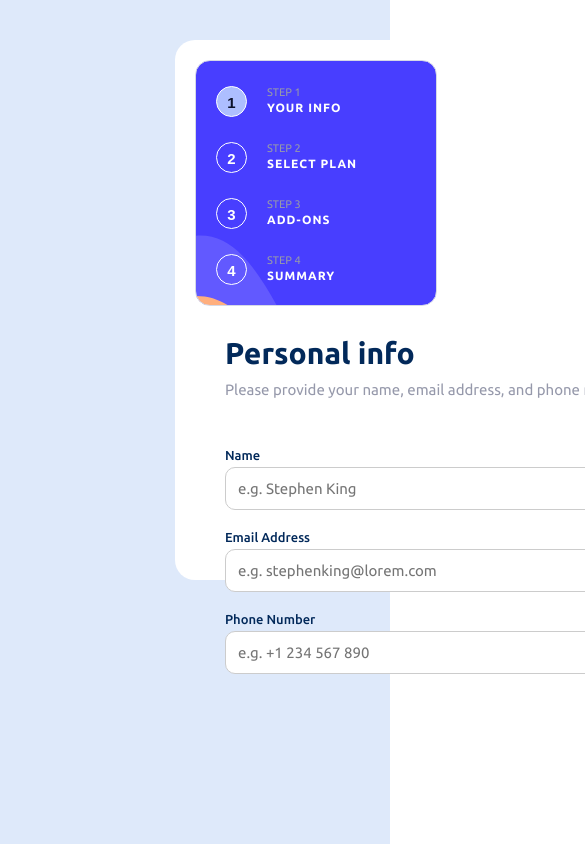
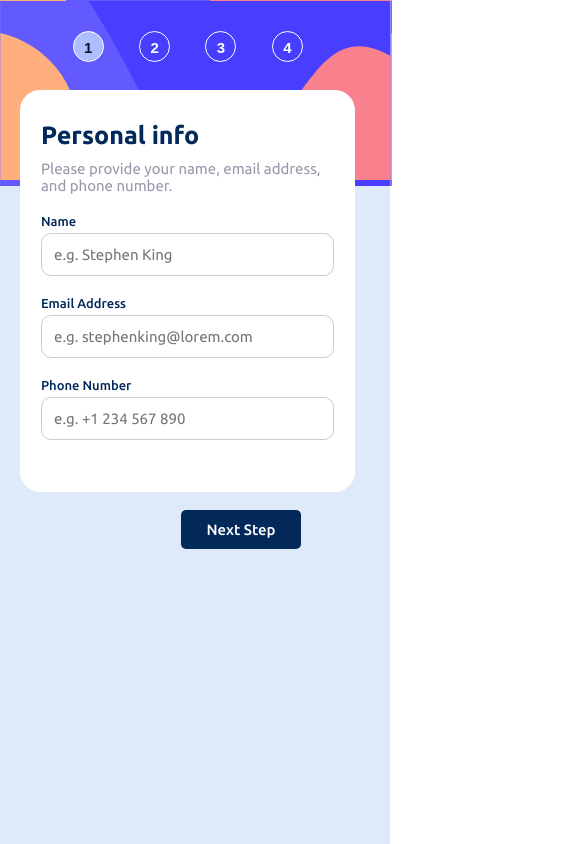
Before and after one commit to BdNiyi/msfmain, a React (Create React App) app in the folder msfmain/: page / in a window 390 px wide. Shown: the top 844 px of the page, 585 px wide, since content can reach past the window. Built offline with nearby package versions, Linux system fonts and the light colour scheme.

Commit message:
mobile1and2done

```diff
--- a/msfmain/src/MultiStepForm.js
+++ b/msfmain/src/MultiStepForm.js
@@ -1,10 +1,8 @@
-// MultiStepForm.js
 import React, { useState } from 'react';
 import First from './first';
 import Second from './second';
 import Third from './third';
 import Fourth from './fourth';
-import Fifth from './fifth';
 import './ffirst.css';
 
 function MultiStepForm() {
@@ -16,14 +14,10 @@ function MultiStepForm() {
         return <First goToNext={() => setCurrentStep(2)} />;
       case 2:
         return <Second goBack={() => setCurrentStep(1)} goToNext={() => setCurrentStep(3)} />;
-        case 3:
+      case 3:
         return <Third goBack={() => setCurrentStep(2)} goToNext={() => setCurrentStep(4)} />;
       case 4:
-        return <Fourth goBack={() => setCurrentStep(3)} />;
-      case 5:
-        return <Fifth goBack={() => setCurrentStep(4)} />;
-
-      // Add more cases for Step 3 and Step 4
+        return <Fourth goBack={() => setCurrentStep(3)} goToNext={() => setCurrentStep(5)} />;
       default:
         return <First goToNext={() => setCurrentStep(2)} />;
     }
@@ -45,7 +39,7 @@ function MultiStepForm() {
               <div
                 className="sidenum"
                 style={{
-                  backgroundColor: currentStep === stepNumber ? 'hsl(228, 100%, 84%)' :'',
+                  backgroundColor: currentStep === stepNumber ? 'hsl(228, 100%, 84%)' : '',
                   color: currentStep === stepNumber ? 'hsl(229, 57%, 11%)' : '',
                 }}
               >
@@ -59,7 +53,10 @@ function MultiStepForm() {
           );
         })}
       </div>
-      {renderStep()}
+
+      <div className="step-content">
+        {renderStep()}
+      </div>
     </div>
   );
 }
--- a/msfmain/src/ffirst.css
+++ b/msfmain/src/ffirst.css
@@ -153,6 +153,7 @@
     font-family: "Ubuntu", sans-serif;
     font-size: 0.875rem;
     margin-top: 0.25rem;
+    margin-bottom: -20px;
     margin-left: 350px;
     display: block;
   }
@@ -174,7 +175,7 @@
     padding: 10px 20px;
     border: 1px solid transparent;
     border-radius: 5px;
-    margin-top: 20px;
+    margin-top: 50px;
     margin-left: 370px;
     cursor: pointer;
 }
@@ -206,44 +207,57 @@ and (min-width: 320px)
 and (max-width: 658px)
  {
     .firstpagebody{
-        background-color: white;
-        display: flex;
+        display: block;
+        background:none;
         flex-direction: column;
         justify-content: space-between;
         height: 500px;
         width: 850px;
-        margin:;
+        margin-left: 50px;
+        margin-top: -20px;
         padding: 20px 20px 20px 50px;
-        border-radius: 20px;
         font-family: Arial, sans-serif;
         font-size: 500;
     }
     .sidebar{
-        border: 1px solid hsl(229, 24%, 87%);
-        border-radius: 15px;
-        margin-left: -30px;
-        background-image: ;
+        align-content: center;
+        border: 1px solid transparent;
+        border-radius: 1px;
+        margin-left: -101px;
+        margin-top: -25px;
+    background-image: url('./assets/images/bg-sidebar-mobile.svg');
         background-position: center;
-        background-size: cover;
-        padding: 20px 20px 20px 20px;
-        width: 200px;
-        color:white
+        background-size:contain;
+        padding: 10px 10px 10px 10px;
+        width: 95vw;
+        height: 20vh;
+        color:white;
+        display: flex;
+        flex-direction: row;
+        justify-content: space-around;
+        position: absolute;
+        z-index: 1;
     }
     .sidebar1{
         display: flex;
-        margin-top: 5px;
+        margin-top: 25px;
+        margin-left: 40px;
     }
     .sidebar2{
         display: flex;
         margin-top: 25px;
+        margin-left: -10px;
     }
     .sidebar3{
         display: flex;
         margin-top: 25px;
+        margin-left: -10px;
     }
     .sidebar4{
         display: flex;
         margin-top: 25px;
+        margin-left: -10px;
+        margin-right: 55px;
     }
     .sidenum{
         font-size: 15px;
@@ -255,6 +269,7 @@ and (max-width: 658px)
          height: 15px;
         width: 15px;
        padding: 7px;
+
     }
     .sidenum:hover{
         border-color:hsl(228, 100%, 84%);
@@ -269,15 +284,19 @@ and (max-width: 658px)
 
     .sidebar1text{
         margin-left: 20px;
+        display:none;
     }
     .sidebar2text{
         margin-left: 20px;
+        display:none;
     }
     .sidebar3text{
         margin-left: 20px;
+        display:none;
     }
     .sidebar4text{
         margin-left: 20px;
+        display:none;
     }
     .stepnum{
         font-family: "Ubuntu", sans-serif;
@@ -295,15 +314,26 @@ and (max-width: 658px)
         margin-top: 3px;
     }
     .Personalinfo{
+        position: absolute;
+        z-index: 1;
       display: block;
-      margin-right: 100px;
-      margin-top: 30px;
+      background-color: white;
+      padding: 20px;
+      margin-top: 70px;
+      margin-left: -80px;
+      font-family: "Ubuntu", sans-serif;
+      border: 1px solid #ffffff;
+      border-radius: 20px;
+      width: 75vw;
+      height: 360px;
+
     }
     .pihead{
         font-family: "Ubuntu", sans-serif;
         font-weight: 700;
-        font-size: 30px;
+        font-size: 25px;
         color: hsl(213, 96%, 18%);
+        margin-top: 10px;
     }
     .pip{
         font-family: "Ubuntu", sans-serif;
@@ -314,7 +344,7 @@ and (max-width: 658px)
     }
 
     .forform{
-        margin-top: 50px;
+        margin-top: 20px;
     }
     .formgroup{
         display: flex;
@@ -351,7 +381,9 @@ and (max-width: 658px)
         font-family: "Ubuntu", sans-serif;
         font-size: 0.875rem;
         margin-top: 0.25rem;
-        margin-left: 350px;
+        margin-bottom: -20px;
+        margin-left: 110px;
+        width: 200px;
         display: block;
       }
 
@@ -372,8 +404,9 @@ and (max-width: 658px)
         padding: 10px 20px;
         border: 1px solid transparent;
         border-radius: 5px;
-        margin-top: 20px;
-        margin-left: 370px;
+        margin-top: 70px;
+        margin-left: 140px;
+        width: 120px;
         cursor: pointer;
     }
     .nextstep:hover{
--- a/msfmain/src/first.js
+++ b/msfmain/src/first.js
@@ -1,10 +1,7 @@
-import React from 'react';
-import { useState } from 'react';
+import React, { useState } from 'react';
 import './ffirst.css';
 
-
 function First({ goToNext }) {
-  // ...
   const [form, setForm] = useState({
     name: '',
     email: '',
@@ -31,7 +28,7 @@ function First({ goToNext }) {
   const handleChange = (e) => {
     const { name, value } = e.target;
     setForm(prev => ({ ...prev, [name]: value }));
-    setErrors(prev => ({ ...prev, [name]: '' }));
+    setErrors(prev => ({ ...prev, [name]: '' })); // Clear error on change
   };
 
   const handleSubmit = (e) => {
@@ -41,57 +38,59 @@ function First({ goToNext }) {
       setErrors(validationErrors);
     } else {
       goToNext();
-      // proceed to next step
       console.log('Form data:', form);
-      //alert(`Submitted: ${JSON.stringify(form)}`);
     }
   };
 
   return (
+    <div className="Personalinfo">
+      <div className="pihead">Personal info</div>
+      <p className="pip">Please provide your name, email address, and phone number.</p>
 
-
-<div className='Personalinfo'>
-<div className='pihead'>Personal info</div>
-<p className='pip'>Please provide your name, email address, and phone number.</p>
-
-<form className='forform' onSubmit={handleSubmit} noValidate>
-    <div className='formgroup'>
-        <label className='formlabel'>Name</label>
+      <form className="forform" onSubmit={handleSubmit} noValidate>
+        <div className="formgroup">
+          <label className="formlabel">Name</label>
           <input
-         type='text'
-         name='name'
+            type="text"
+            name="name"
             className={`forminput ${errors.name ? 'error' : ''}`}
-         placeholder='e.g. Stephen King'
+            placeholder="e.g. Stephen King"
             value={form.name}
             onChange={handleChange}
           />
-       {errors.name && <span className='error-text'>{errors.name}</span>}
+          {errors.name && <span className="error-text">{errors.name}</span>}
         </div>
-    <div className='formgroup'>
-        <label className='formlabel'>Email Address</label>
-        <input type='email'
-              name='email'
+
+        <div className="formgroup">
+          <label className="formlabel">Email Address</label>
+          <input
+            type="email"
+            name="email"
             className={`forminput ${errors.email ? 'error' : ''}`}
-              placeholder='e.g. stephenking@lorem.com'
+            placeholder="e.g. stephenking@lorem.com"
             value={form.email}
-              onChange={handleChange}/>
-               {errors.email && <span className='error-text'>{errors.email}</span>}
+            onChange={handleChange}
+          />
+          {errors.email && <span className="error-text">{errors.email}</span>}
         </div>
-    <div className='formgroup'>
-        <label className='formlabel'>Phone Number</label>
-        <input ype='tel'
-              name='phone'
+
+        <div className="formgroup">
+          <label className="formlabel">Phone Number</label>
+          <input
+            type="tel"
+            name="phone"
             className={`forminput ${errors.phone ? 'error' : ''}`}
-              placeholder='e.g. +1 234 567 890'
+            placeholder="e.g. +1 234 567 890"
             value={form.phone}
-              onChange={handleChange}/>
-              {errors.phone && <span className='error-text'>{errors.phone}</span>}
+            onChange={handleChange}
+          />
+          {errors.phone && <span className="error-text">{errors.phone}</span>}
         </div>
-    <button type='submit' className='nextstep'  onClick={goToNext}>Next Step</button>
+
+        <button type="submit" className="nextstep">Next Step</button>
       </form>
-
     </div>
-  )
+  );
 }
 
-export default First
+export default First;
--- a/msfmain/src/fourth.js
+++ b/msfmain/src/fourth.js
@@ -3,20 +3,14 @@ import './ffirst.css';
 import './ssecond.css';
 import './ffourth.css';
 import './ffifth.css';       // new styles for the thank-you page
-import  ThankYouIcon from './assets/images/icon-thank-you.svg'; // new icon for the thank-you page
+import ThankYouIcon from './assets/images/icon-thank-you.svg'; // new icon for the thank-you page
 import { usePlan } from './PlanContext';
 
 function Fourth({ goBack }) {
   const { selectedPlan, isYearly, selectedAddOns = {} } = usePlan();
   const [confirmed, setConfirmed] = useState(false);
 
-  // Pricing and add-on logic (unchanged)
-  const pricing = {
-    Arcade: isYearly ? 90 : 9,
-    Advanced: isYearly ? 120 : 12,
-    Pro: isYearly ? 150 : 15,
-  };
-
+  // Pricing and add-on logic (updated)
   const addOnDetails = [
     { name: "Online service", price: isYearly ? 10 : 1, selected: selectedAddOns.add1 },
     { name: "Customizable Profile", price: isYearly ? 20 : 2, selected: selectedAddOns.add3 },
@@ -24,25 +18,25 @@ function Fourth({ goBack }) {
   ];
 
   const selectedAddOnsList = addOnDetails.filter(add => add.selected);
-  const planPrice = pricing[selectedPlan] || 0;
+  const planPrice = isYearly ? selectedPlan?.priceYearly || 0 : selectedPlan?.priceMonthly || 0;
   const addOnsPrice = selectedAddOnsList.reduce((sum, add) => sum + add.price, 0);
   const total = planPrice + addOnsPrice;
   const billingSuffix = isYearly ? "/yr" : "/mo";
 
-  // If confirmed, show the congratulatory page
+  // If confirmed, show the thank-you page
   if (confirmed) {
     return (
       <div className="thankyou">
         <img
-          src= {ThankYouIcon}
+          src={ThankYouIcon}
           alt="Thank you"
           className="thankyou-icon"
         />
         <h2 className="thankyou-head">Thank you!</h2>
         <p className="thankyou-sub">
           Thanks for confirming your subscription!<br/>
-          We hope you have fun using {selectedPlan} ({isYearly ? "Yearly" : "Monthly"}). If you ever need support, please feel free
-  to email us at support@loremgaming.com.
+          We hope you have fun using <strong>{selectedPlan?.name}</strong> ({isYearly ? "Yearly" : "Monthly"}). If you ever need support, please feel free
+          to email us at support@loremgaming.com.
         </p>
       </div>
     );
@@ -54,11 +48,13 @@ function Fourth({ goBack }) {
       <div className='pihead'>Finishing up</div>
       <p className='pip'>Double-check everything looks OK before confirming.</p>
 
+
       <div className='Summary'>
         <div className='summarybody'>
           <div className='summaryH'>
             <div className='summaryhead'>
-              {selectedPlan} ({isYearly ? "Yearly" : "Monthly"})
+              {selectedPlan?.name} ({isYearly ? "Yearly" : "Monthly"})
+${isYearly ? selectedPlan?.priceYearly : selectedPlan?.priceMonthly}{billingSuffix}
             </div>
             <div className='summarytext' onClick={goBack}>Change</div>
           </div>
--- a/msfmain/src/second.js
+++ b/msfmain/src/second.js
@@ -32,32 +32,47 @@ function Second({ goBack, goToNext }) {
 
         <div className='plan'>
         <div
-  className={`plan1 ${selectedPlan === 'Arcade' ? 'active-plan' : ''}`}
-  onClick={() => setSelectedPlan('Arcade')}
+  className={`plan1 ${selectedPlan?.name === 'Arcade' ? 'active-plan' : ''}`}
+  onClick={() => setSelectedPlan({
+    name: 'Arcade',
+    priceMonthly: 9,
+    priceYearly: 90
+  })}
 >
   <img className='planimg' src={Arcade} alt='arcade' />
+  <div className='planbody'>
   <div className='planname'>Arcade</div>
-  <div className='planprice'><span className='price-text'>{pricing.arcade}</span></div>
+  <div className='planprice'><span className='price-text'>{pricing.arcade}</span></div></div>
   {isYearly && <div className='free-label'>2 months free</div>}
 </div>
 
 <div
-  className={`plan2 ${selectedPlan === 'Advanced' ? 'active-plan' : ''}`}
-  onClick={() => setSelectedPlan('Advanced')}
+  className={`plan2 ${selectedPlan?.name === 'Advanced' ? 'active-plan' : ''}`}
+  onClick={() => setSelectedPlan({
+    name: 'Advanced',
+    priceMonthly: 12,
+    priceYearly: 120
+  })}
 >
   <img className='planimg' src={Advanced} alt='advanced' />
+  <div className='planbody'>
   <div className='planname'>Advanced</div>
-  <div className='planprice'><span className='price-text'>{pricing.advanced}</span></div>
+  <div className='planprice'><span className='price-text'>{pricing.advanced}</span></div></div>
   {isYearly && <div className='free-label'>2 months free</div>}
 </div>
 
 <div
-  className={`plan3 ${selectedPlan === 'Pro' ? 'active-plan' : ''}`}
-  onClick={() => setSelectedPlan('Pro')}
+  className={`plan3 ${selectedPlan?.name === 'Pro' ? 'active-plan' : ''}`}
+  onClick={() => setSelectedPlan({
+    name: 'Pro',
+    priceMonthly: 15,
+    priceYearly: 150
+  })}
 >
   <img className='planimg' src={Pro} alt='pro' />
+  <div  className='planbody'>
   <div className='planname'>Pro</div>
-  <div className='planprice'><span className='price-text'>{pricing.pro}</span></div>
+  <div className='planprice'><span className='price-text'>{pricing.pro}</span></div></div>
   {isYearly && <div className='free-label'>2 months free</div>}
 </div>
 
--- a/msfmain/src/ssecond.css
+++ b/msfmain/src/ssecond.css
@@ -153,3 +153,114 @@ border-radius: 5px;
     margin-left: -10px;
     cursor: pointer;
 }
+
+
+
+
+
+
+
+
+
+
+
+@media only screen
+and (min-width: 320px)
+and (max-width: 658px)
+ {
+    .plan{
+        display: flex;
+        flex-direction: column;
+        justify-content: space-around;
+        margin-left: -10px;
+        margin-top: -20px;
+        padding: 20px 30px 15px 1px;
+        font-family: "Ubuntu", sans-serif;
+        font-weight: 500;
+        font-size: 15px;
+        border-radius: 10px;
+    }
+
+    .nextstep2{
+        display: flex;
+        justify-content: center;
+        align-items: center;
+        background-color: hsl(213, 96%, 18%);
+        color: white;
+        font-family: "Ubuntu", sans-serif;
+        font-weight: 500;
+        font-size: 13px;
+        width: 110px;
+        height: 40px;
+        margin-top: 20px;
+        margin-right: 175px;
+        padding: 10px 20px;
+        border-radius: 5px;
+        cursor: pointer;
+    }
+    .planbody{
+        display: block;
+        flex-direction: column;
+        justify-content: space-between;
+        margin-left: 10px;
+        margin-top: -28px;
+    }
+    .plan1{
+        border: 1px solid hsl(231, 11%, 63%);
+        padding: 20px 30px 15px 15px;
+        width: 200px;
+        margin-left: 5px;
+        height: 30px;
+        border-radius: 5px;
+        display: flex;
+        flex-direction: row;
+        }
+        .plan2{
+            border: 1px solid hsl(231, 11%, 63%);
+            padding: 20px 30px 15px 15px;
+            width: 200px;
+            margin-left: 5px;
+            margin-top: 10px;
+            height: 30px;
+            border-radius: 5px;
+            display: flex;
+            flex-direction: row;
+            }
+            .plan3{
+                border: 1px solid hsl(231, 11%, 63%);
+                padding: 20px 30px 15px 15px;
+                width: 200px;
+                margin-left: 5px;
+                margin-top: 10px;
+                height: 30px;
+                border-radius: 5px;
+                display: flex;
+                flex-direction: row;
+                }
+        .planimg{
+            scale:1;
+            margin-left: -6px;
+        }
+        .toggle{
+            display: flex;
+            flex-direction: row;
+            justify-content: center;
+            padding-top: 12px;
+            margin-top: -5px;
+            margin-left: -5px;
+            color: hsl(240, 2%, 59%);
+            background-color: hsla(240, 10%, 86%, 0.192);
+            border: 1px solid transparent;
+            border-radius: 10px;
+            width: 250px;
+            height: 30px;
+        }
+        .free-label {
+            color: hsl(213, 96%, 18%);
+            font-family:"Ubuntu", sans-serif;
+            font-size: 0.65rem;
+            margin-top: 20px;
+            margin-left: 14px;
+            font-weight: 500;
+          }
+ }
```
Also changed, not shown: 1 other file (tests, documents, lock files or other folders). Lines whose indentation alone changed are shown as unchanged.
